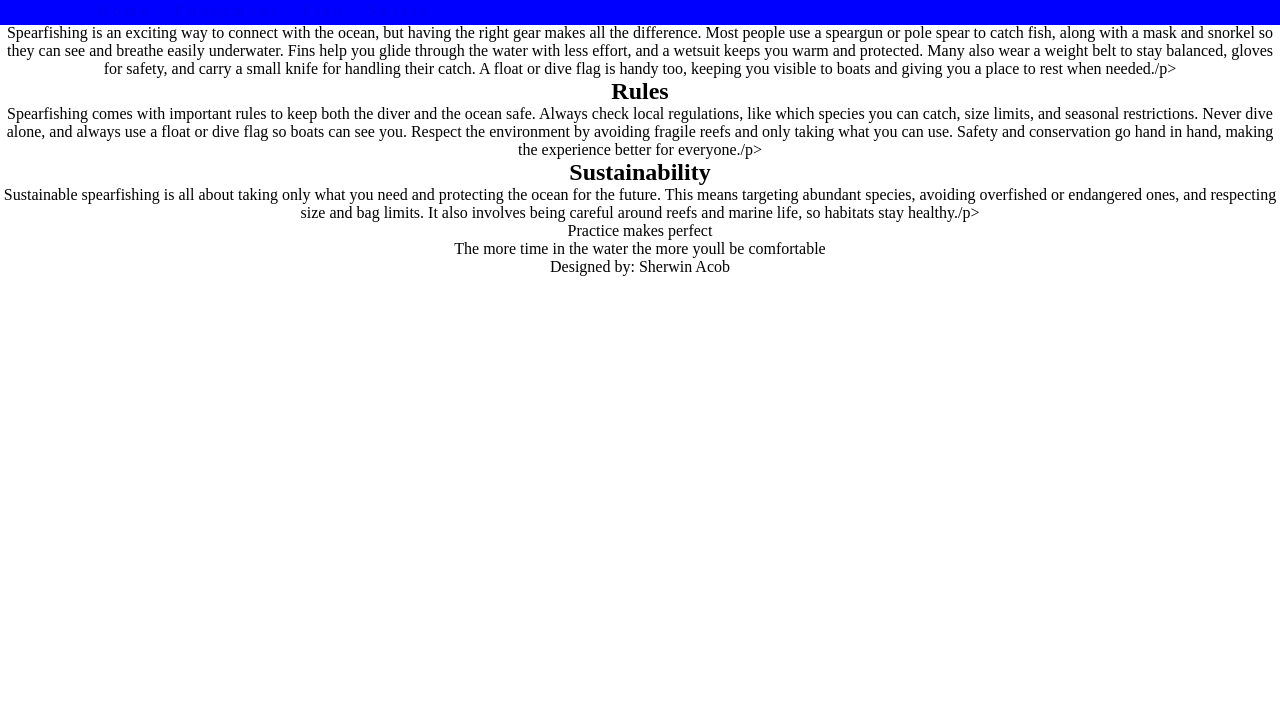
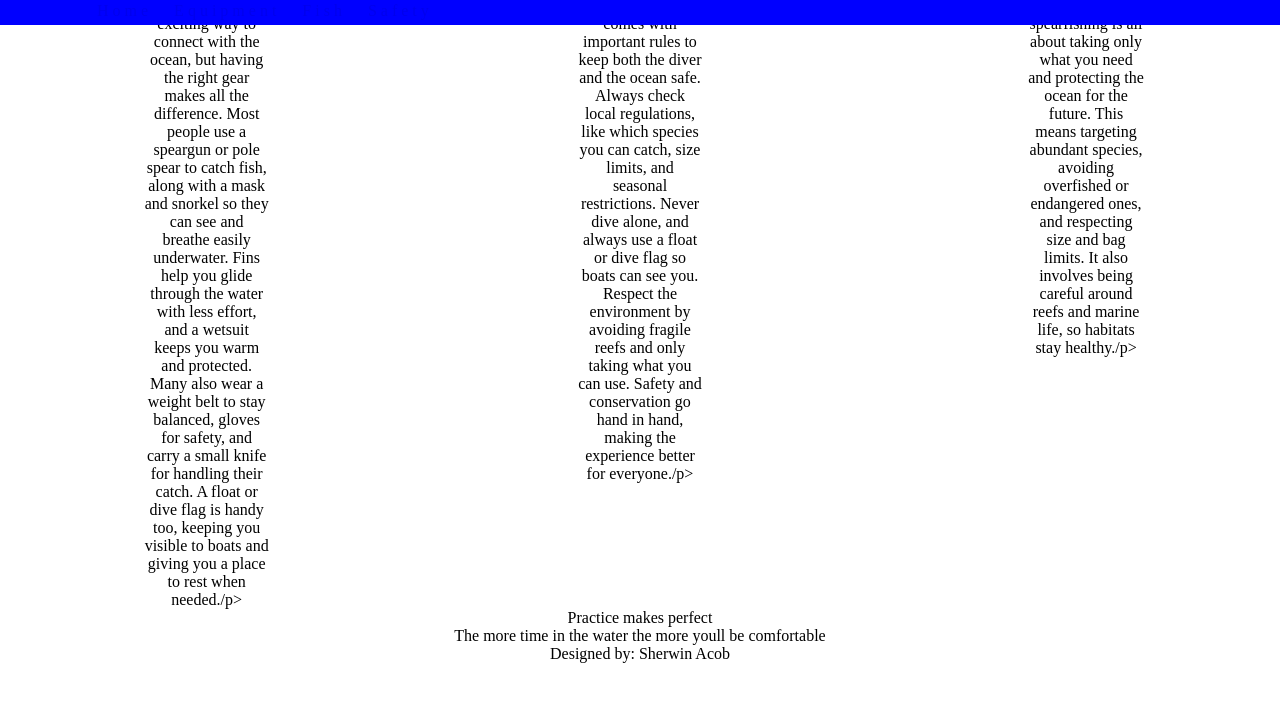
Before and after one commit to ssacob/ssacob.github.io, a plain HTML site: page index.html in a window 1280 px wide. Shown: the part 75-776 px from the top of the page. Drawn offline with Linux system fonts and the light colour scheme.

Commit message:
Update styles.css

```diff
--- a/styles.css
+++ b/styles.css
@@ -31,3 +31,9 @@ nav a {
   padding: 36px 10px;
   margin: 0 1px;
 }
+
+.grid{
+    display: grid;
+    grid-template-columns: 1fr 1fr 1fr;
+    grid-gap: 20px;
+}
```
